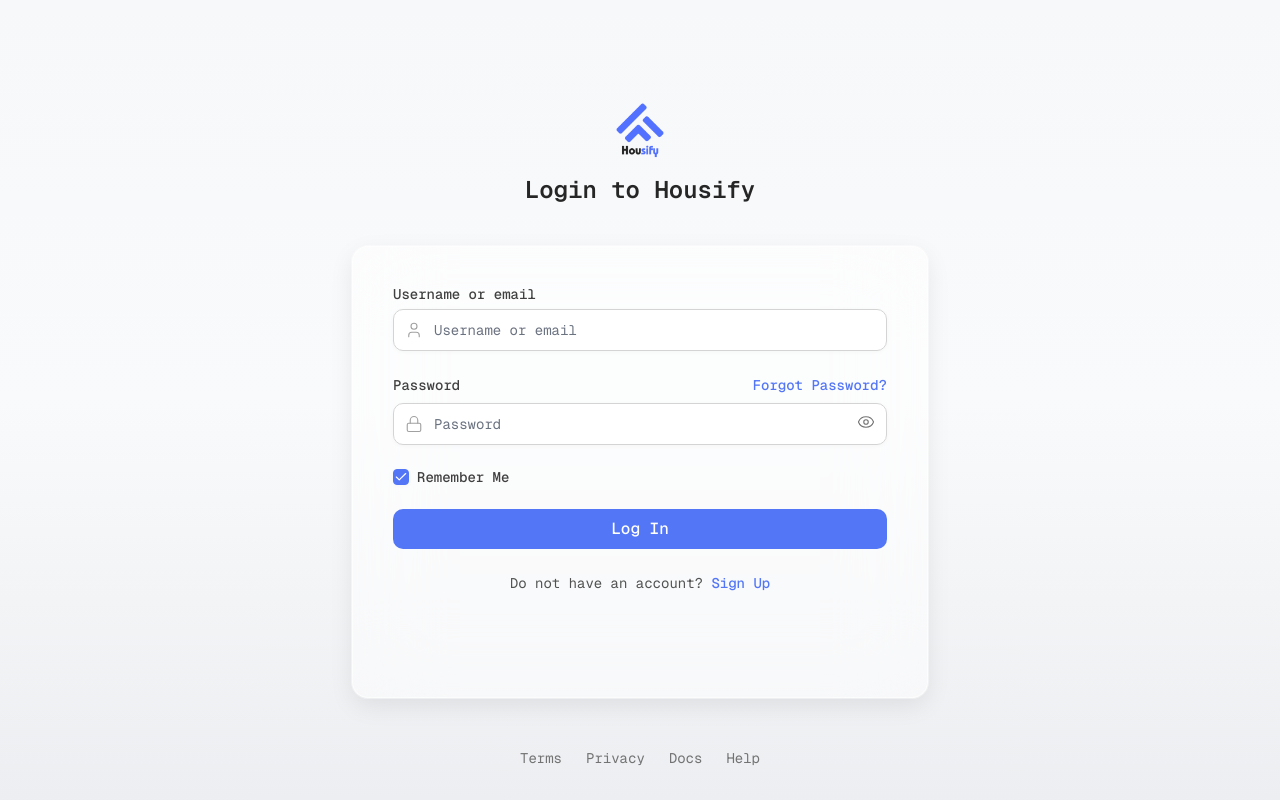
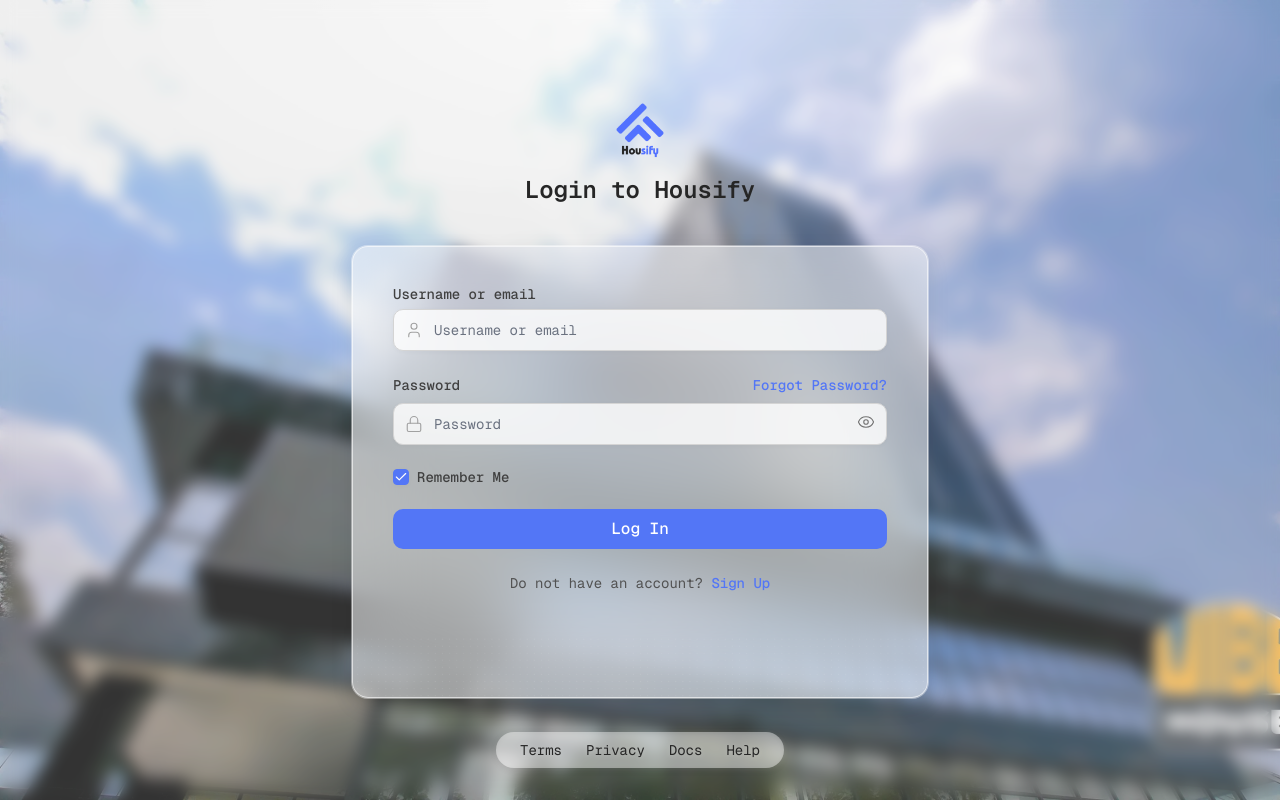
Before and after one commit to kajugadaniels/housify-client, a Next.js app: page /sign-in in a window 1280 px wide. Built offline with nearby package versions, Linux system fonts and the light colour scheme.

Commit message:
chore(auth): use background image with blur overlay for glassmorphic login layout and styled footer links

```diff
--- a/src/app/(auth)/layout.tsx
+++ b/src/app/(auth)/layout.tsx
@@ -1,43 +1,73 @@
-// src/app/(auth)/page.tsx
 import React from "react";
 import type { ReactNode } from "react";
+import Image from "next/image";
 
 export default function AuthLayout({
     children,
 }: Readonly<{ children: ReactNode }>) {
     return (
-        <div className="min-h-screen w-full relative bg-linear-to-b from-[#f7f8fa] via-[#f9fafb] to-[#eceef1]">
-            {/* Soft top glow and grid lines */}
-            <div aria-hidden className="absolute inset-x-0 top-0 h-64 overflow-hidden">
-                <div className="absolute inset-0 -z-10">
-                    <div className="w-full h-full bg-[radial-gradient(ellipse_at_top,rgba(250,235,120,0.25)_0%,transparent_50%)] opacity-90" />
+        <div className="relative min-h-screen w-full overflow-hidden">
+            {/* ✅ Background image layer */}
+            <div className="absolute inset-0 -z-20">
+                <Image
+                    src="/bg-auth.jpg"
+                    alt="Background"
+                    fill
+                    priority
+                    className="object-cover object-center"
+                />
+            </div>
+
+            {/* ✅ Overlay gradient & top glow */}
+            <div aria-hidden className="absolute inset-0 -z-10">
+                {/* Top soft light & radial gradient glow */}
+                <div className="absolute inset-x-0 top-0 h-64 bg-[radial-gradient(ellipse_at_top,rgba(255,255,255,0.6)_0%,transparent_70%)]" />
+
+                {/* Subtle grid overlay */}
                 <svg
                     className="absolute inset-0 w-full h-full"
                     preserveAspectRatio="none"
-                        viewBox="0 0 1440 200"
+                    viewBox="0 0 1440 800"
                     fill="none"
                     xmlns="http://www.w3.org/2000/svg"
                 >
-                        <g stroke="rgba(0,0,0,0.05)" strokeWidth="1">
-                            <path d="M0 20 H1440" />
+                    <g stroke="rgba(255,255,255,0.08)" strokeWidth="1">
                         <path d="M0 40 H1440" />
-                            <path d="M0 60 H1440" />
-                            <path d="M0 100 H1440" />
+                        <path d="M0 80 H1440" />
+                        <path d="M0 120 H1440" />
+                        <path d="M0 160 H1440" />
+                        <path d="M0 200 H1440" />
+                        <path d="M0 240 H1440" />
+                        <path d="M0 280 H1440" />
                     </g>
                 </svg>
-                </div>
+
+                {/* Light neutral overlay to improve contrast for glass card */}
+                <div className="absolute inset-0 bg-white/20 backdrop-blur-sm" />
             </div>
 
-            <main className="min-h-screen flex items-center justify-center px-6 py-14">
-                <div className="w-full max-w-2xl">{children}</div>
+            {/* ✅ Main content (glass login form sits here and blurs background) */}
+            <main className="relative min-h-screen flex items-center justify-center px-6 py-14">
+                <div className="relative w-full max-w-2xl z-10">
+                    {children}
+                </div>
             </main>
 
-            <footer className="absolute bottom-8 left-0 right-0 text-center text-sm text-neutral-500">
-                <div className="inline-flex gap-6 items-center">
-                    <span>Terms</span>
-                    <span>Privacy</span>
-                    <span>Docs</span>
-                    <span>Help</span>
+            {/* ✅ Footer (sharp and not blurred) */}
+            <footer className="absolute bottom-8 left-0 right-0 text-center text-sm text-neutral-800 drop-shadow-[0_1px_2px_rgba(255,255,255,0.3)]">
+                <div className="inline-flex gap-6 items-center bg-white/40 backdrop-blur-xl rounded-full px-6 py-2 shadow-[0_2px_6px_rgba(0,0,0,0.1)]">
+                    <span className="hover:text-primary transition-colors cursor-pointer">
+                        Terms
+                    </span>
+                    <span className="hover:text-primary transition-colors cursor-pointer">
+                        Privacy
+                    </span>
+                    <span className="hover:text-primary transition-colors cursor-pointer">
+                        Docs
+                    </span>
+                    <span className="hover:text-primary transition-colors cursor-pointer">
+                        Help
+                    </span>
                 </div>
             </footer>
         </div>
```
Also changed, not shown: public/bg-auth.jpg (added). Lines whose indentation alone changed are shown as unchanged.
